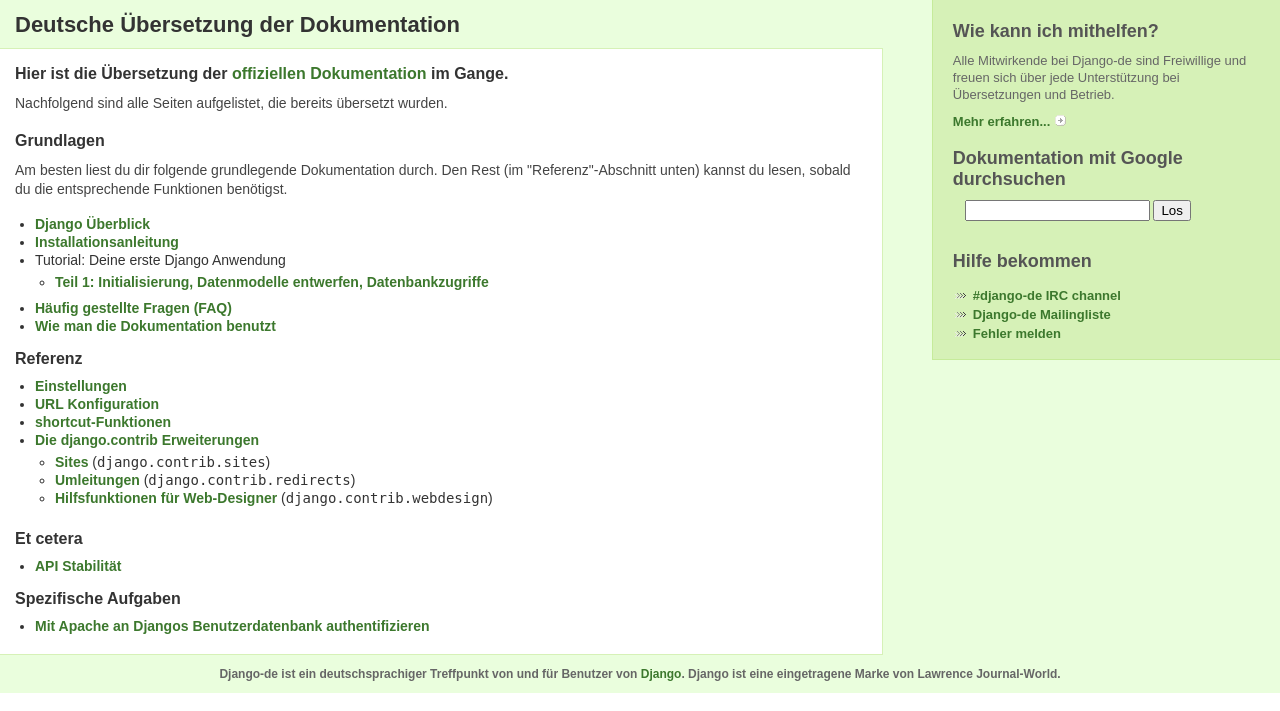
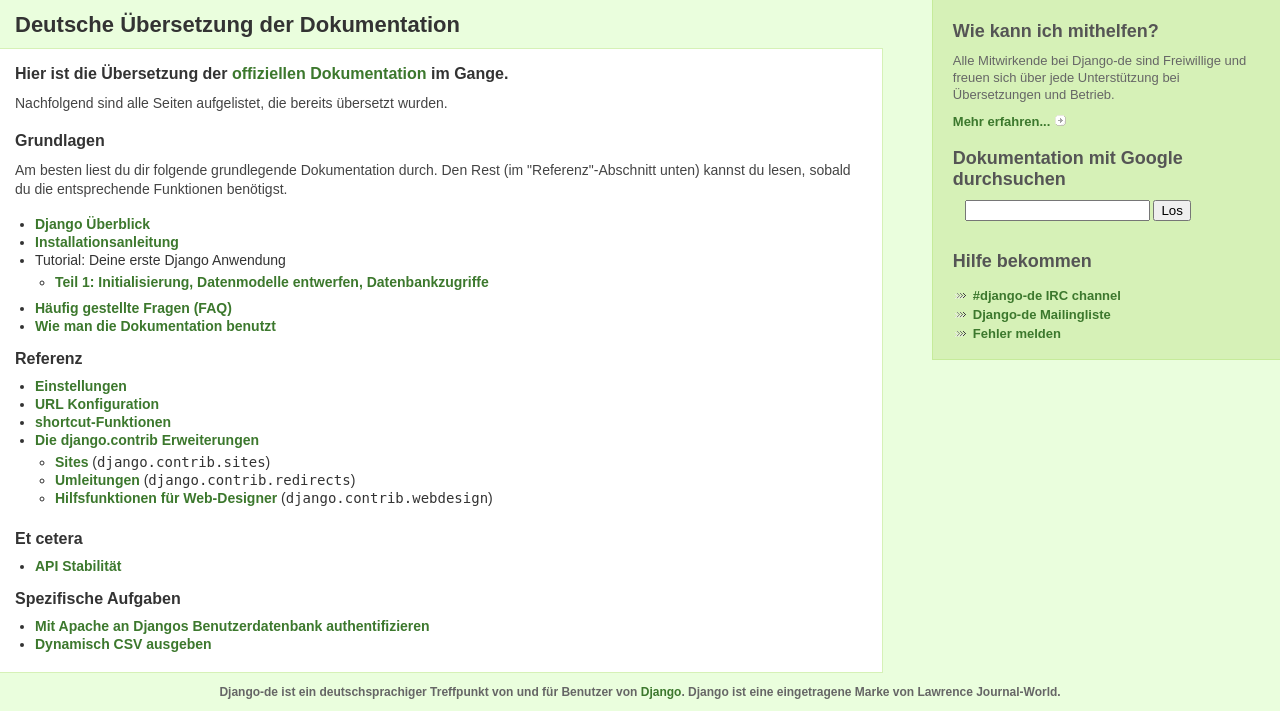
Before and after one commit to jezdez/django-de, a Django app: template django_de/apps/documentation/templates/documentation/index.html in a window 1280 px wide. Shown: the part 114-825 px from the top of the page. Run offline with Django 3.2, Linux system fonts and the light colour scheme; the template is opened without the code that fills it, so the values that code supplies are empty; parts of the project's set-up code (start-up, migrations or seed data) failed here and were passed over.

Commit message:
outputting_csv zum doc index hinzugefügt
git-svn-id: https://www.django-de.org/svn/django/site/trunk@212 72ec9c59-00b0-4840-a13a-91ba528515d4

```diff
--- a/django_de/apps/documentation/templates/documentation/index.html
+++ b/django_de/apps/documentation/templates/documentation/index.html
@@ -91,6 +91,10 @@
             <a href="/documentation/apache_auth/" title="Mit Apache an Djangos Benutzerdatenbank authentifizieren"
             >Mit Apache an Djangos Benutzerdatenbank authentifizieren</a>
         </li>
+        <li>
+            <a href="/documentation/outputting_csv/" title="Dynamische CSV Ausgaben"
+            >Dynamisch CSV ausgeben</a>
+        </li>
     </ul>
 </div>
 {% endblock %}
```
